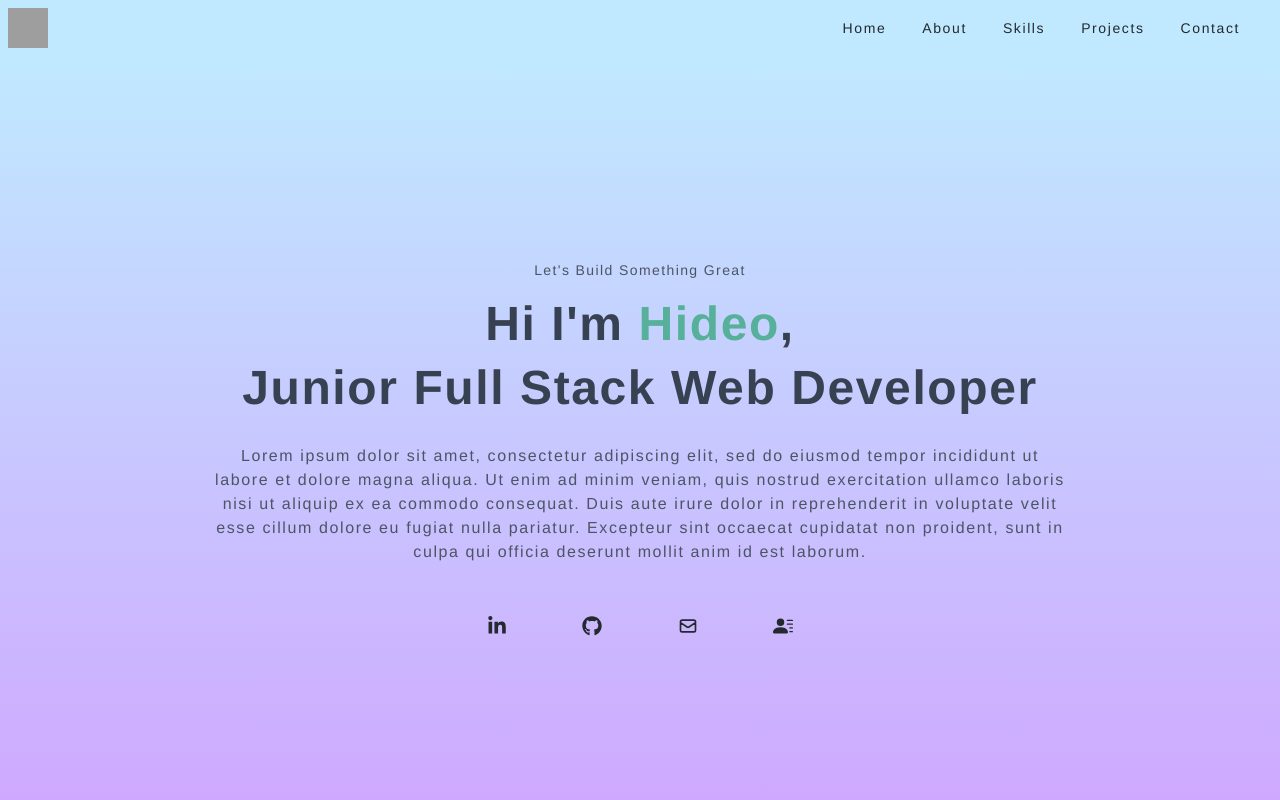
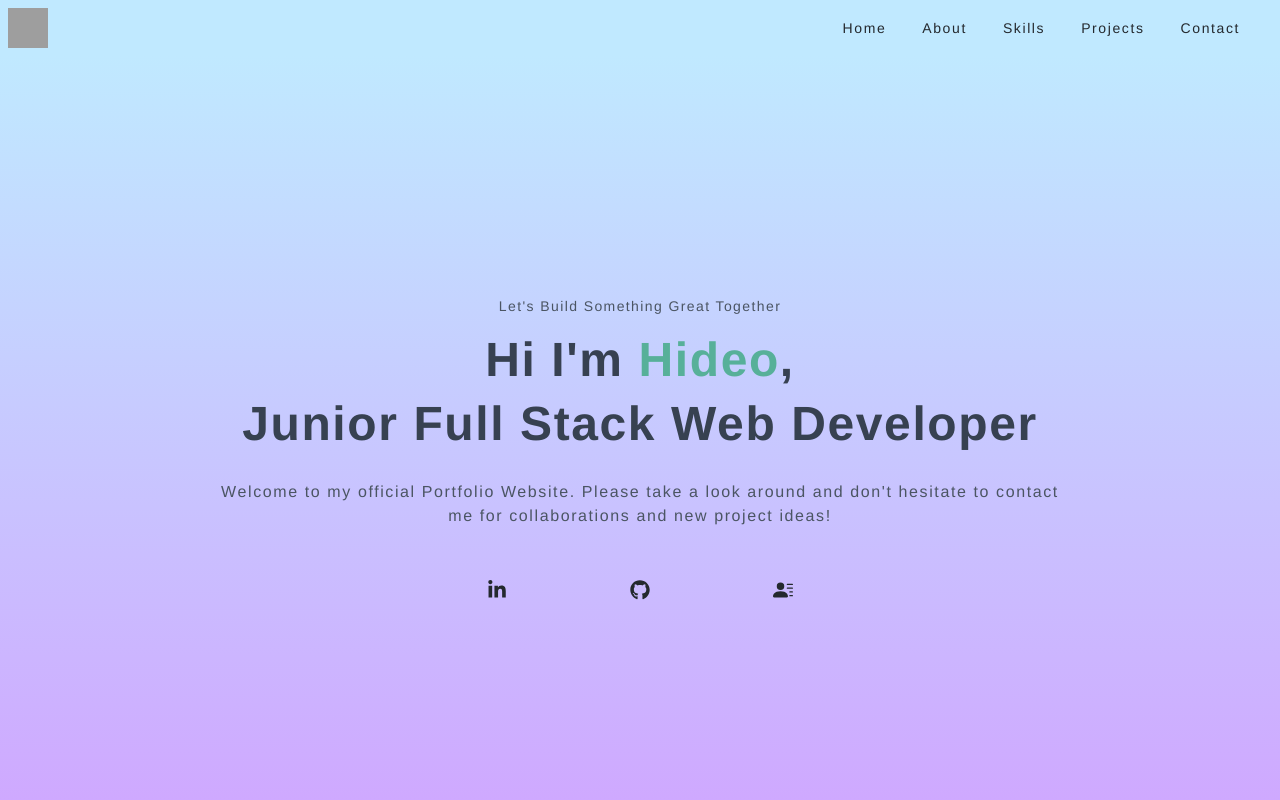
Before and after one commit to Hidnish/portfolio-nextjs, a Next.js app: page / in a window 1280 px wide. Shown: the top 800 px of the page. Built offline with nearby package versions, Linux system fonts and the light colour scheme; grey boxes are pictures that could not be loaded.

Commit message:
Change text

```diff
--- a/components/Main.jsx
+++ b/components/Main.jsx
@@ -1,46 +1,53 @@
 import React from 'react';
-import { AiOutlineMail } from 'react-icons/ai';
 import { FaGithub, FaLinkedinIn } from 'react-icons/fa';
 import { BsPersonLinesFill } from 'react-icons/bs';
-import { HiOutlineMail } from 'react-icons/hi';
 
 const Main = () => {
 	return (
-		<section id="main" className="w-full h-screen text-center bg-gradient-to-b from-[#c0e9ff] to-[#d0a4ff] text-polvere">
+		<section
+			id="main"
+			className="w-full h-screen text-center bg-gradient-to-b from-[#c0e9ff] to-[#d0a4ff] text-polvere"
+		>
 			<div className="max-w-[1240px] w-full h-full mx-auto p-2 flex justify-center items-center">
 				<div>
 					<p className="py-3 text-sm tracking-widest text-gray-600">
-						Let&apos;s Build Something Great
+						Let&apos;s Build Something Great Together
 					</p>
 					<h1 className="pb-0 lg:py-2 text-gray-700">
 						Hi I&apos;m{' '}
 						<span className="text-oltremare">Hideo</span>,
 					</h1>
-					<h1 className="py-2 text-gray-700">Junior Full Stack Web Developer</h1>
+					<h1 className="py-2 px-2 text-gray-700">
+						Junior Full Stack Web Developer
+					</h1>
 					<p className="py-6 text-gray-600 max-w-[70%] m-auto m-b-[100px]">
-						Lorem ipsum dolor sit amet, consectetur adipiscing elit,
-						sed do eiusmod tempor incididunt ut labore et dolore
-						magna aliqua. Ut enim ad minim veniam, quis nostrud
-						exercitation ullamco laboris nisi ut aliquip ex ea
-						commodo consequat. Duis aute irure dolor in
-						reprehenderit in voluptate velit esse cillum dolore eu
-						fugiat nulla pariatur. Excepteur sint occaecat cupidatat
-						non proident, sunt in culpa qui officia deserunt mollit
-						anim id est laborum.
+						Welcome to my official Portfolio Website. Please take a
+						look around and don&apos;t hesitate to contact me for
+						collaborations and new project ideas!
 					</p>
 					<div className="flex items-center justify-between max-w-[330px] m-auto py-4">
-							<div className="rounded-full p-3 cursor-pointer hover:bg-[#0072b1] hover:text-white ease-in duration-200">
-								<FaLinkedinIn size={20}/>
-							</div>
-							<div className="rounded-full p-3 cursor-pointer hover:bg-github hover:text-white ease-in duration-200">
-								<FaGithub size={20}/>
-							</div>
-							<div className="rounded-full p-3 cursor-pointer hover:bg-amber-500 hover:text-white ease-in duration-200">
-								<HiOutlineMail size={20}/>
-							</div>
-							<div className="rounded-full p-3 cursor-pointer hover:bg-[#C85250] hover:text-white ease-in duration-200">
-								<BsPersonLinesFill size={20}/>
-							</div>
+						<a
+							href="https://www.linkedin.com/in/hideo-tommaso-nishimura-5029b0159/"
+							target="_blank"
+							rel="noreferrer"
+							className="rounded-full p-3 cursor-pointer hover:bg-[#0072b1] hover:text-white ease-in duration-200"
+						>
+							<FaLinkedinIn size={20} />
+						</a>
+						<a
+							href="https://github.com/Hidnish"
+							target="_blank"
+							rel="noreferrer"
+							className="rounded-full p-3 cursor-pointer hover:bg-github hover:text-white ease-in duration-200"
+						>
+							<FaGithub size={20} />
+						</a>
+						<a
+							href="#contacts"
+							className="rounded-full p-3 cursor-pointer hover:bg-[#C85250] hover:text-white ease-in duration-200"
+						>
+							<BsPersonLinesFill size={20} />
+						</a>
 					</div>
 				</div>
 			</div>
```
